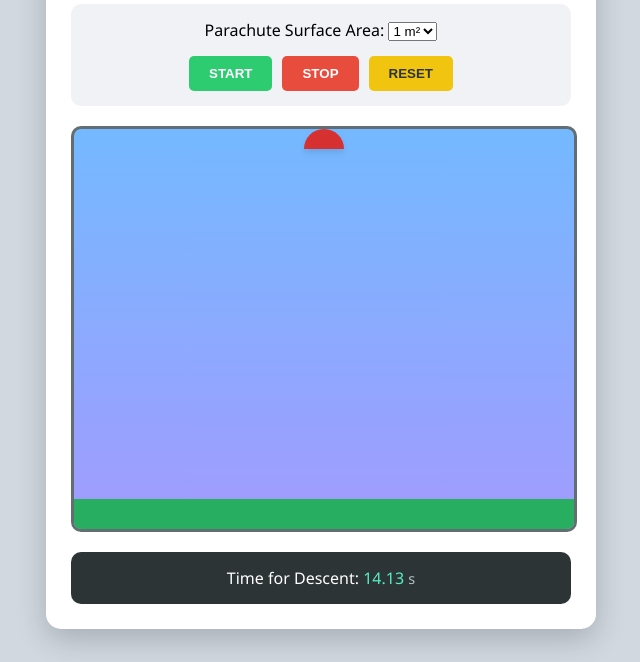
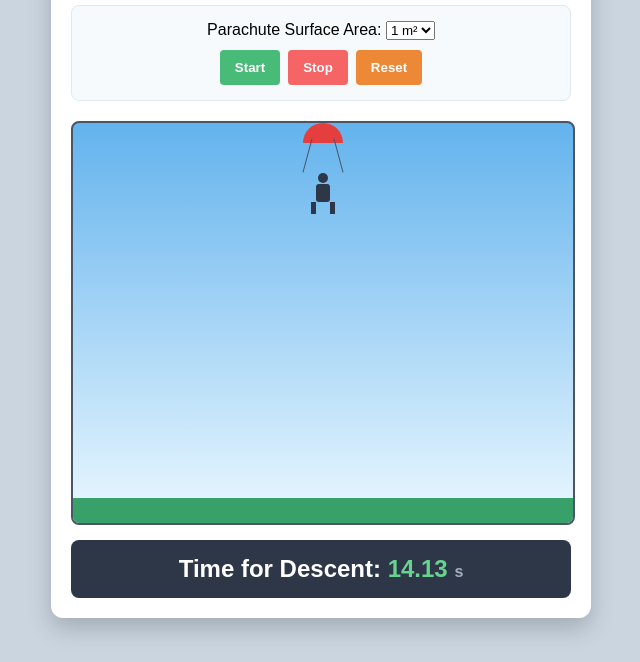
Before and after one commit to limsweekhenga-ux/parachute, a plain HTML site: page index.html in a window 1280 px wide. Shown: the part 138-800 px from the top of the page, without its empty margins (319-959 px from the left). Drawn offline with Linux system fonts and the light colour scheme.

Commit message:
Update style.css

```diff
--- a/style.css
+++ b/style.css
@@ -1,74 +1,70 @@
 body {
-    font-family: 'Segoe UI', Tahoma, Geneva, Verdana, sans-serif;
+    font-family: Arial, sans-serif;
     display: flex;
     justify-content: center;
     align-items: center;
     min-height: 100vh;
     margin: 0;
-    background-color: #d1d8e0;
+    background-color: #cbd5e0;
 }
 
 .dashboard {
     background-color: #ffffff;
-    padding: 25px;
-    border-radius: 15px;
-    box-shadow: 0 10px 30px rgba(0, 0, 0, 0.2);
+    padding: 20px;
+    border-radius: 12px;
+    box-shadow: 0 10px 25px rgba(0,0,0,0.2);
     width: 90%;
     max-width: 500px;
     text-align: center;
 }
 
-h1 { color: #2d3436; margin-bottom: 20px; }
-
 .controls {
+    background: #f7fafc;
+    padding: 15px;
+    border-radius: 8px;
     margin-bottom: 20px;
-    padding: 15px;
-    background: #f1f2f6;
-    border-radius: 10px;
+    border: 1px solid #e2e8f0;
 }
-
-.input-group { margin-bottom: 15px; }
 
 .button-group {
     display: flex;
     justify-content: center;
-    gap: 10px;
+    gap: 8px;
+    margin-top: 10px;
 }
 
 button {
-    padding: 10px 20px;
-    color: white;
+    padding: 10px 15px;
     border: none;
-    border-radius: 5px;
+    border-radius: 4px;
     font-weight: bold;
     cursor: pointer;
-    text-transform: uppercase;
+    color: white;
 }
 
-#start-button { background-color: #2ecc71; }
-#stop-button { background-color: #e74c3c; }
-#reset-button { background-color: #f1c40f; color: #2d3436; }
+#start-button { background-color: #48bb78; }
+#stop-button { background-color: #f56565; }
+#reset-button { background-color: #ed8936; }
 
-button:disabled { background-color: #b2bec3; cursor: not-allowed; }
+button:disabled { background-color: #a0aec0; cursor: not-allowed; }
 
 /* Animation Window */
 #animation-container {
     position: relative;
     width: 100%;
     height: 400px;
-    background: linear-gradient(to bottom, #74b9ff 0%, #a29bfe 100%);
-    border-radius: 10px;
+    background: linear-gradient(to bottom, #63b3ed 0%, #ebf8ff 100%);
+    border-radius: 8px;
     overflow: hidden;
-    margin: 20px 0;
-    border: 3px solid #636e72;
+    border: 2px solid #4a5568;
 }
 
 #ground-line {
     position: absolute;
     bottom: 0;
     width: 100%;
-    height: 30px;
-    background-color: #27ae60;
+    height: 25px;
+    background-color: #38a169;
 }
 
 #soldier-parachute {
@@ -82,44 +78,69 @@ button:disabled { background-color: #b2bec3; cursor: not-allowed; }
 }
 
 .parachute {
-    background-color: #d63031;
-    border-radius: 100px 100px 0 0;
+    background-color: #e53e3e; /* Red Canopy */
+    border-radius: 60px 60px 0 0;
     transition: width 0.3s ease, height 0.3s ease;
-    box-shadow: 0 4px 6px rgba(0,0,0,0.1);
-    z-index: 2;
+    width: 40px;
+    height: 20px;
 }
 
-.parachute-strings {
-    position: absolute;
-    top: 10px;
+/* Strings connecting canopy to soldier */
+.strings-container {
     width: 100%;
-    height: 40px;
-    border-left: 1px solid #fff;
-    border-right: 1px solid #fff;
-    z-index: 1;
+    height: 30px;
+    position: relative;
 }
 
-/* Toy Soldier Shape */
+.string {
+    position: absolute;
+    width: 1px;
+    height: 35px;
+    background-color: #4a5568;
+    top: -5px;
+}
+.string.left { left: 10%; transform: rotate(15deg); }
+.string.right { right: 10%; transform: rotate(-15deg); }
+
+/* The Toy Soldier Shape */
 .toy-soldier {
     display: flex;
     flex-direction: column;
     align-items: center;
-    margin-top: 5px;
+    margin-top: 0px;
 }
 
-.head { width: 8px; height: 8px; background: #4b6584; border-radius: 50%; }
-.torso { width: 10px; height: 14px; background: #4b6584; border-radius: 2px; margin-top: 1px; }
-.arms { width: 18px; height: 4px; background: #4b6584; margin-top: -10px; border-radius: 2px; }
-.legs { width: 10px; height: 10px; border-left: 3px solid #4b6584; border-right: 3px solid #4b6584; margin-top: 1px; }
+.soldier-head {
+    width: 10px;
+    height: 10px;
+    background-color: #2d3748; /* Dark Army Green/Grey */
+    border-radius: 50%;
+}
+
+.soldier-body {
+    width: 14px;
+    height: 18px;
+    background-color: #2d3748;
+    border-radius: 3px;
+    margin-top: 1px;
+}
+
+.soldier-legs {
+    width: 14px;
+    height: 12px;
+    border-left: 5px solid #2d3748;
+    border-right: 5px solid #2d3748;
+}
 
 /* Data Output */
 .data-output {
+    margin-top: 15px;
     padding: 15px;
-    background: #2d3436;
+    background: #2d3748;
+    border-radius: 8px;
     color: white;
-    border-radius: 10px;
 }
 
-.time-display { font-size: 1.4rem; font-weight: bold; }
-#time-output { color: #55efc4; }
-.unit { font-size: 0.9rem; color: #b2bec3; }
+.time-box { font-size: 1.5rem; font-weight: bold; }
+#time-output { color: #68d391; }
+.unit { font-size: 1rem; color: #a0aec0; }
```
